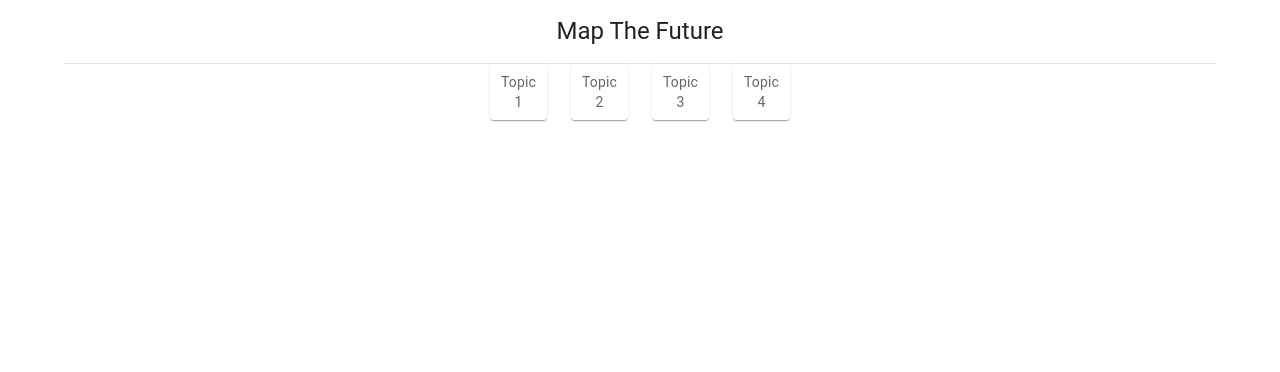
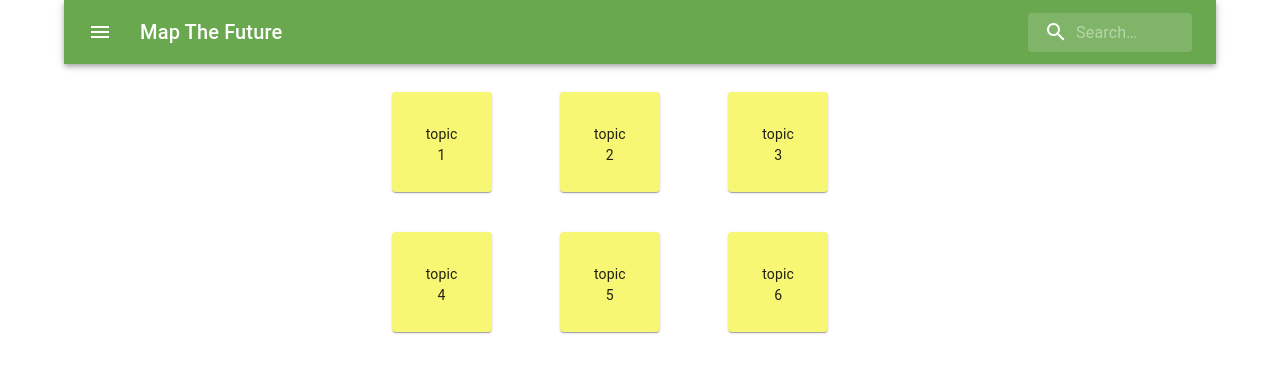
Before and after one commit to mapsmap/frontend, a React (Create React App) app: page / in a window 1280 px wide. Shown: the top 372 px of the page. Built offline with nearby package versions, Linux system fonts and the light colour scheme; what y-webrtc, zustand-middleware-yjs would draw is missing.

Commit message:
feat: added app bar to header, updated homepage

```diff
--- a/src/components/Header.jsx
+++ b/src/components/Header.jsx
@@ -1,21 +1,89 @@
+import { styled, alpha } from '@mui/material/styles';
+import AppBar from '@mui/material/AppBar';
+import Box from '@mui/material/Box';
 import Toolbar from '@mui/material/Toolbar';
+import IconButton from '@mui/material/IconButton';
 import Typography from '@mui/material/Typography';
+import InputBase from '@mui/material/InputBase';
+import MenuIcon from '@material-ui/icons/Menu';
+import SearchIcon from '@material-ui/icons/Search';
 
-export default function Header(props) {
-    const { title } = props;
 
+const Search = styled('div')(({ theme }) => ({
+    position: 'relative',
+    borderRadius: theme.shape.borderRadius,
+    backgroundColor: alpha(theme.palette.common.white, 0.15),
+    '&:hover': {
+      backgroundColor: alpha(theme.palette.common.white, 0.25),
+    },
+    marginLeft: 0,
+    width: '100%',
+    [theme.breakpoints.up('sm')]: {
+      marginLeft: theme.spacing(1),
+      width: 'auto',
+    },
+  }));
+
+  const SearchIconWrapper = styled('div')(({ theme }) => ({
+    padding: theme.spacing(0, 2),
+    height: '100%',
+    position: 'absolute',
+    pointerEvents: 'none',
+    display: 'flex',
+    alignItems: 'center',
+    justifyContent: 'center',
+  }));
+
+  const StyledInputBase = styled(InputBase)(({ theme }) => ({
+    color: 'inherit',
+    '& .MuiInputBase-input': {
+      padding: theme.spacing(1, 1, 1, 0),
+      // vertical padding + font size from searchIcon
+      paddingLeft: `calc(1em + ${theme.spacing(4)})`,
+      transition: theme.transitions.create('width'),
+      width: '100%',
+      [theme.breakpoints.up('sm')]: {
+        width: '12ch',
+        '&:focus': {
+          width: '20ch',
+        },
+      },
+    },
+  }));
+
+  export default function SearchAppBar() {
     return (
-        <Toolbar sx={{ borderBottom: 1, borderColor: 'divider' }}>
+      <Box color = "primary" sx={{ flexGrow: 1 }}>
+        <AppBar style={{ background: '#6AA84F'}} position="static">
+          <Toolbar>
+            <IconButton
+              size="large"
+              edge="start"
+              color="inherit"
+              aria-label="open drawer"
+              sx={{ mr: 2 }}
+            >
+              <MenuIcon />
+            </IconButton>
             <Typography
-                component="h2"
-                variant="h5"
-                color="inherit"
-                align="center"
-                noWrap
-                sx={{ flex: 1 }}
+              variant="h6"
+              noWrap
+              component="div"
+              sx={{ flexGrow: 1, display: { xs: 'none', sm: 'block' } }}
             >
-                {title}
+              Map The Future
             </Typography>
-        </Toolbar>
+            <Search>
+              <SearchIconWrapper>
+                <SearchIcon />
+              </SearchIconWrapper>
+              <StyledInputBase
+                placeholder="Search…"
+                inputProps={{ 'aria-label': 'search' }}
+              />
+            </Search>
+          </Toolbar>
+        </AppBar>
+      </Box>
     );
-}
+  }
--- a/src/components/HomeImage.jsx
+++ b/src/components/HomeImage.jsx
@@ -2,37 +2,47 @@ import { styled } from '@mui/material/styles';
 import Box from '@mui/material/Box';
 import Paper from '@mui/material/Paper';
 import Grid from '@mui/material/Grid';
+import Container from '@mui/material/Container';
+import Card from '@mui/material/Card'
+import CardContent from '@mui/material/CardContent'
+import Typography from '@mui/material/Typography';
+import {display} from '@mui/system'
 
-const Item = styled(Paper)(({ theme }) => ({
-  ...theme.typography.body2,
-  padding: theme.spacing(1),
-  textAlign: 'center',
-  color: theme.palette.text.secondary,
-}));
+
+function card(name) {return(
+  <Card sx={{height:100, width:100}} style ={{backgroundColor: "#F7F773"}}>
+    <CardContent sx={{padding: 4}}>
+      <Typography sx={{ fontSize: 14}} align="center">{name}</Typography>
+    </CardContent>
+  </Card>)
+}
 
 
 export default function HomeGrid(props){
     return (
-            <Box sx={{ width: 300, height: 300 }}>
-            <Grid container
-            justifyContent = "right"
-            alignItems = "center"
-            rowSpacing = {1}
-            columnSpacing = {{ xs: 1, sm: 2, md: 3 }}
-                spacing={3}>
-                <Grid item xs={3}>
-                <Item>Topic 1</Item>
+      <Container maxWidth="sm">
+          <Box sx={{ width: '100%', padding: "5%"}}>
+            <Grid container spacing = {5} rowSpacing = {5} columnSpacing={1} direction="row">
+                <Grid item xs={4}>
+                  {card("topic 1")}
                 </Grid>
-                <Grid item xs={3}>
-                <Item>Topic 2</Item>
+                <Grid item xs={4}>
+                  {card("topic 2")}
                 </Grid>
-                <Grid item xs={3}>
-                <Item>Topic 3</Item>
+                <Grid item xs={4}>
+                  {card("topic 3")}
                 </Grid>
-                <Grid item xs={3}>
-                <Item>Topic 4</Item>
+                <Grid item xs={4}>
+                  {card("topic 4")}
+                </Grid>
+                <Grid item xs={4}>
+                  {card("topic 5")}
+                </Grid>
+                <Grid item xs={4}>
+                  {card("topic 6")}
                 </Grid>
             </Grid>
             </Box>
+      </Container>
       );
     }
```
